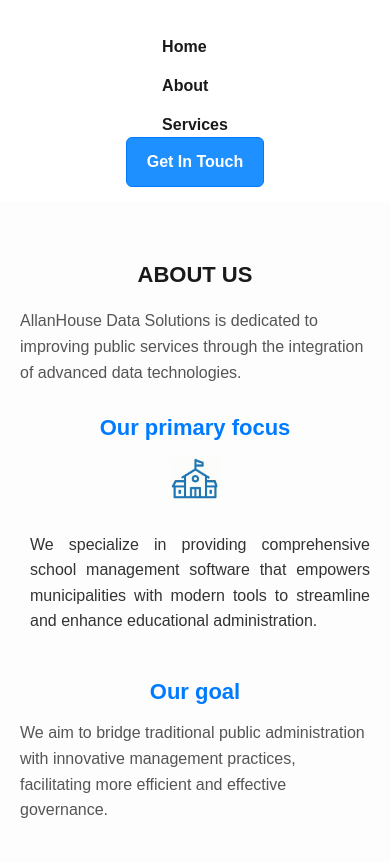
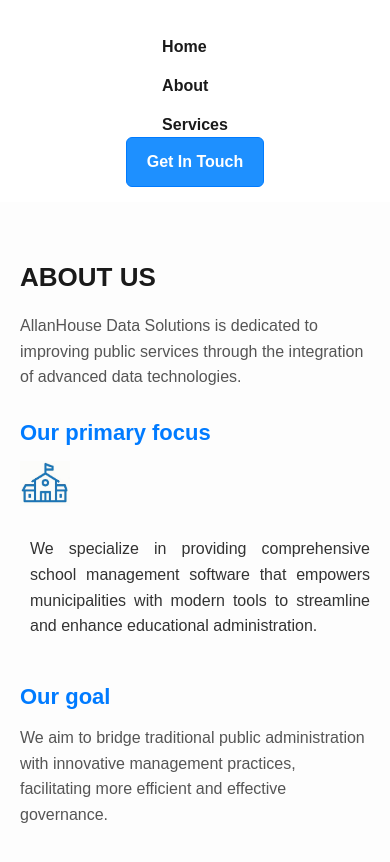
Before and after one commit to Therezavitoria/siteanalisedados, a plain HTML site: page pages/about.html in a window 390 px wide. Drawn offline with nearby package versions, Linux system fonts and the light colour scheme.

Commit message:
atualizações necessarias

```diff
--- a/css/about.css
+++ b/css/about.css
@@ -1,14 +1,16 @@
 /* About Section Styling */
- .about {
+.about {
   padding: 40px 50px;
   margin-top: 40px;
   font-family: Arial, sans-serif;
+  max-width: 800px;
+  margin-left: 0; /* Sem margem lateral */
+  text-align: left;
 }
 
 .about h3 {
-  font-size: 26px; /* Um pouco maior para destaque */
+  font-size: 26px;
   font-weight: bold;
-  text-align: center;
   margin-bottom: 20px;
 }
 
@@ -16,7 +18,7 @@
   font-size: 16px;
   line-height: 1.6;
   margin: 15px 0;
-  color: #555; /* Melhor contraste para a legibilidade */
+  color: #555;
 }
 
 .focus,
@@ -29,7 +31,6 @@
   font-size: 22px;
   color: #007bff;
   font-weight: bold;
-  text-align: center;
   margin-bottom: 15px;
 }
 
@@ -38,7 +39,6 @@
   align-items: flex-start;
   gap: 15px;
   margin-top: 10px;
-  justify-content: center; /* Centraliza os itens na tela */
 }
 
 .icon {
@@ -49,26 +49,28 @@
 .focus-content p {
   max-width: 600px;
   text-align: justify;
-  color: #333; /* Um tom mais escuro para maior legibilidade */
-  margin-left: 10px; /* Pequeno ajuste para dar espaço entre o ícone e o texto */
+  color: #333;
+  margin-left: 10px;
 }
 
-/* Ajustes de responsividade */
+/* Remove centralização global (se existir) */
+main, body {
+  display: block !important;
+  text-align: left !important;
+}
+
+/* Responsividade */
 @media (max-width: 768px) {
   .about {
     padding: 20px;
   }
 
-  .about h3 {
-    font-size: 22px; /* Ajusta o tamanho do título em telas menores */
-  }
-
   .focus-content {
-    flex-direction: column; /* Coloca os ícones e texto um abaixo do outro em telas menores */
-    align-items: center;
+    flex-direction: column;
+    align-items: flex-start;
   }
 
   .icon {
-    width: 50px; /* Diminui o tamanho do ícone em telas pequenas */
+    width: 50px;
   }
 }
--- a/pages/about.html
+++ b/pages/about.html
@@ -21,7 +21,6 @@
       <li><a href="about.html">About</a></li>
       <li><a href="services.html">Services</a></li>
     </ul>
-    <!-- Botão Get In Touch atualizado -->
     <button type="button" class="btn btn-primary btn-nav" data-toggle="modal" data-target="#contactModal">
       Get In Touch
     </button>
@@ -37,7 +36,7 @@
 
       <!-- Our Focus Section -->
       <div class="focus">
-        <h4><strong>Our primary focus</strong></h4>
+        <h4>Our primary focus</h4>
         <div class="focus-content">
           <img src="../img/school-icon.jpg" alt="School Icon" class="icon" />
           <p>
@@ -48,7 +47,7 @@
 
       <!-- Our Goal Section -->
       <div class="goal">
-        <h4><strong>Our goal</strong></h4>
+        <h4>Our goal</h4>
         <p>
           We aim to bridge traditional public administration with innovative management practices, facilitating more efficient and effective governance.
         </p>
@@ -56,7 +55,7 @@
     </section>
   </main>
 
-  <!-- Contact Modal (same as Home page) -->
+  <!-- Contact Modal -->
   <div class="modal fade" id="contactModal" tabindex="-1" role="dialog" aria-labelledby="contactModalLabel" aria-hidden="true">
     <div class="modal-dialog modal-lg" role="document">
       <div class="modal-content">
```
